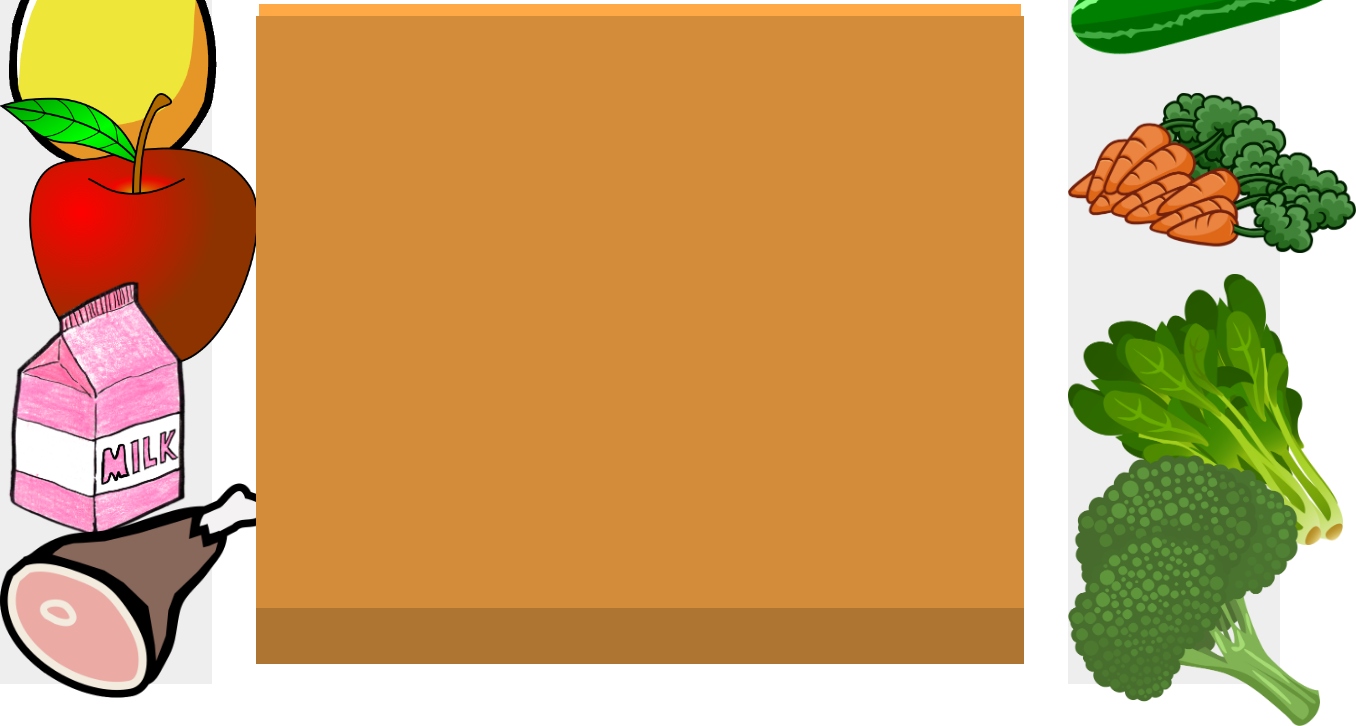
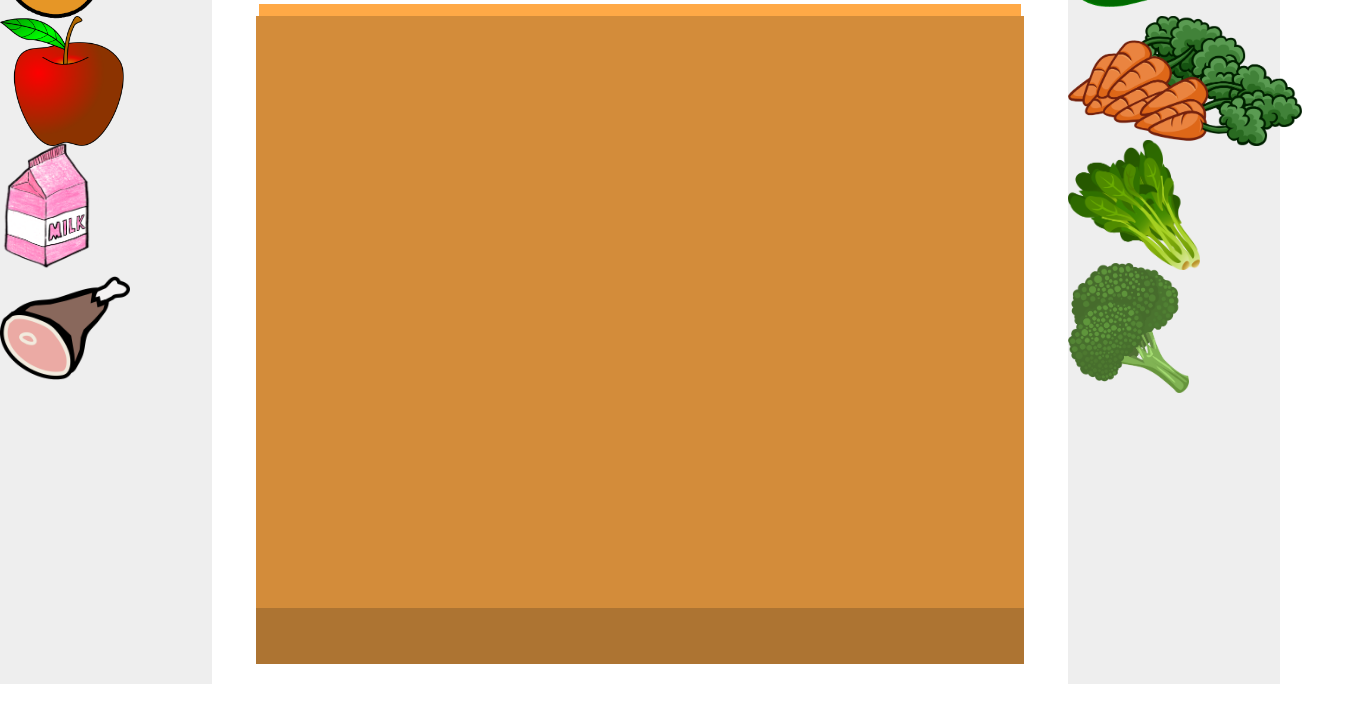
Before and after one commit to nkloney/net201-bag, a plain HTML site: page index.html in a window 1280 px wide. Shown: the part 136-862 px from the top of the page, 1356 px wide, since content can reach past the window. After the commit the page ends 820 px from the top, so only its background shows below. Drawn offline with Linux system fonts and the light colour scheme; a web font is replaced by a local one.

Commit message:
changed padding to margins and made items smaller

```diff
--- a/style.css
+++ b/style.css
@@ -33,14 +33,14 @@ body {
 	position: relative;
 	height: 13%;
 	left: -10px;
-	padding-top: 20%;
-	padding-bottom: 20%;
+	margin-top: 10%;
+	margin-bottom: 10%;
 }
 
 .item {
 	position: absolute;
-	max-width: 150%;
-	max-height: 150%;
+	max-width: 125%;
+	max-height: 125%;
 	z-index: 2;
 }
 
```
